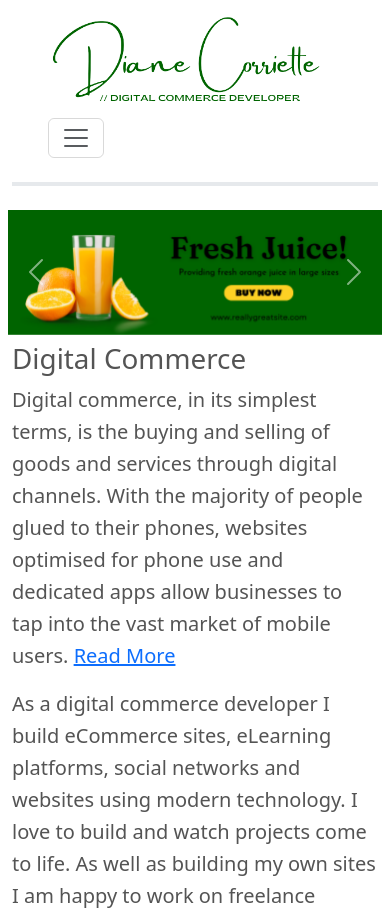
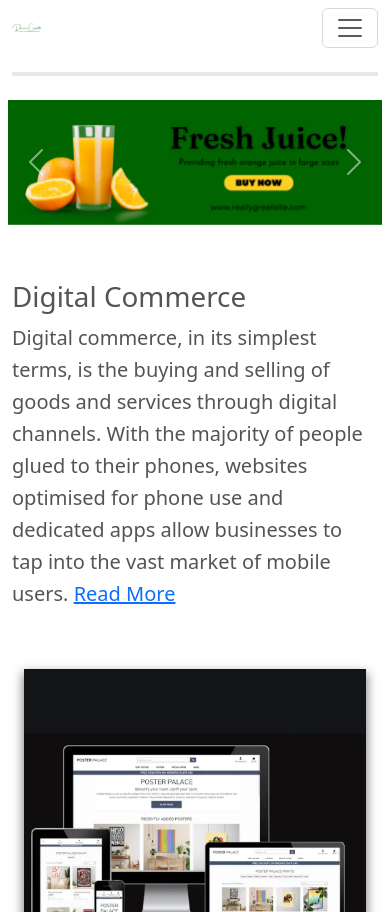
Before and after one commit to todiane/blog-fsf, a Django app: page / in a window 390 px wide. Shown: the top 912 px of the page. Run offline with Django 4.2, Linux system fonts and the light colour scheme; some libraries are stand-ins or nearby versions.

Commit message:
Made image responsive by changing from px size to vw

```diff
--- a/home/templates/home/index.html
+++ b/home/templates/home/index.html
@@ -16,7 +16,7 @@
 <!--====== INTRO DIGITAL COMMERCE STARTS ======-->
 
 <div class="container">
-    <div class="content MB-5">
+    <div class="content my-5">
         <h1>Digital Commerce</h1>
         <p>Digital commerce, in its simplest terms, is the buying and selling of goods and services through digital channels.
             With the majority of people glued to their phones,
@@ -26,7 +26,7 @@
     </div>
 </div>
 <!--====== INTRO DIGITAL COMMERCE ENDS ======-->
-
+{% include "home/project-boxes.html" %}
 <!--====== INTRO PART START ======-->
 <div class="container mt-3">
     <div class="content">
@@ -36,7 +36,7 @@
 </div>
 <!--====== INTRO PART ENDS ======-->
 
-{% include "home/project-boxes.html" %}
+
 {% include "home/options.html" %}
 
 {%endblock%}
--- a/static/css/style.css
+++ b/static/css/style.css
@@ -20,7 +20,9 @@ p {
 /*.......................................... Image & Text Logo */
 
 .logo-img {
-  max-height: 100px;
+    max-width: 8vw;
+    display: block;
+    width: 100%;
 }
 
 .logo-font {
--- a/templates/base.html
+++ b/templates/base.html
@@ -50,9 +50,9 @@ href="{% static 'images/favicon-16x16.png' %}">
 <title>Digital Commerce Developer {% block extra_title %}{% endblock %}</title>
 </head>
 <body>
-    <header class="container px-5">
+    <header class="container">
         <!-- Navigation -->
-        <nav class="navbar navbar-expand-lg navbar-light bg-white">
+        <nav class="navbar navbar-expand-md navbar-light bg-white">
                 <a class="navbar-brand" href="{% url 'home' %}">
                     <img src="{% static 'images/diane-corriette-digital-commerce-developer.png' %}" alt="Image of Diane Corriette logo" class="logo-img">
                 </a>
@@ -75,7 +75,7 @@ href="{% static 'images/favicon-16x16.png' %}">
                             <a class="nav-link nav-link-custom" href="#">Contact</a>
                         </li> -->
                     </ul>
-                    <div class="col-12 col-lg-4 my-auto py-1 py-lg-0">
+                    <div class="col-6 col-lg-4 my-auto py-1 py-lg-0">
                         <form method="GET" action="#">
                             <div class="input-group w-100">
                                 <input class="form-control border border-black rounded-0" type="text" name="q" placeholder="Search my site">
```
Also changed, not shown: static/images/diane-corriette-digital-commerce-developer.svg (added).
